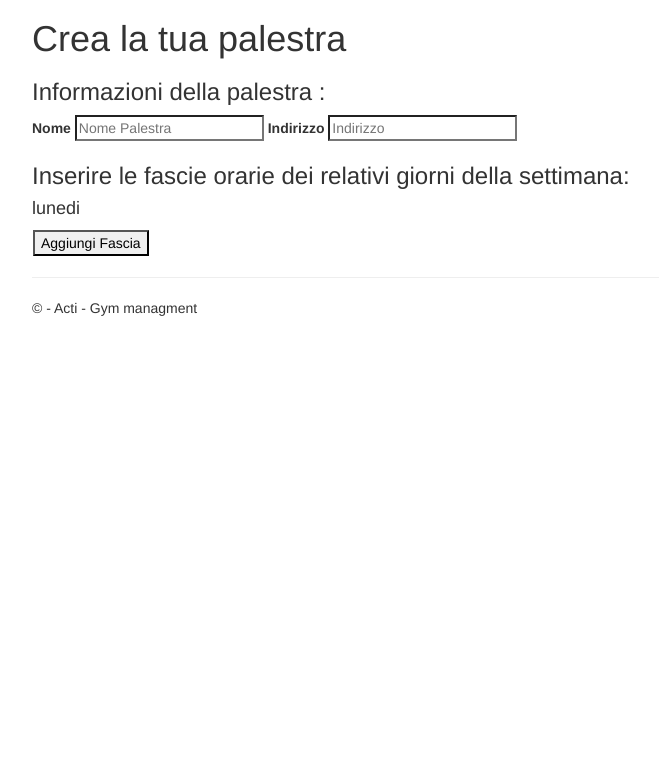
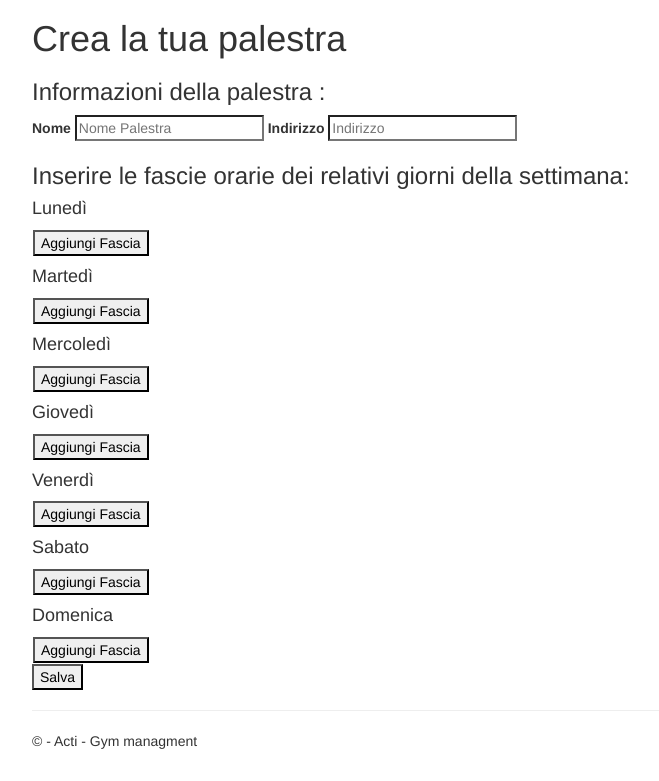
Before and after one commit to SpiderPorkPotter/Palestra, a Flask app: page /creazionePalestra in a window 1280 px wide. Shown: the part 51-832 px from the top of the page, without its empty margins (38-697 px from the left). Before the commit the page ends 367 px from the top, so only its background shows below. Run offline with Flask 2, Linux system fonts and the light colour scheme; some libraries are stand-ins or nearby versions.

Commit message:
fatto html creazionePalestra

```diff
--- a/Palestra/templates/creazionePalestra.html
+++ b/Palestra/templates/creazionePalestra.html
@@ -3,71 +3,85 @@
 {% block content %}
 
 <h1>Crea la tua palestra</h1>
-<form>
+<form action="/creazionePalestra"  method="POST">
     <h3>Informazioni della palestra :</h3>
     <label for="nomePalestra">Nome</label>
     <input type="text" id="nomePalestra"  name="nomePalestra" placeholder="Nome Palestra" required>
 
     <label for="indirizzoPalestra">Indirizzo</label>
     <input type="text" id="indirizzoPalestra"  name="indirizzoPalestra" placeholder="Indirizzo" required>
-</form>
+
 
 
 
 <h3>Inserire le fascie orarie dei relativi giorni della settimana:</h3>
-
-
-<h4>lunedi</h4>
-<table id="t1">
-    <tr><td>    <button id="btn_aggiungi">Aggiungi Fascia</button> </td></tr>
-
-
-</table>
-
-
-
-
-
-
-
-
-
-
-
-
-
 <script>
-
-
-
-
-        var b = document.getElementById("btn_aggiungi")
-        i=0
+    function crea(nomeGiorno){
+        var b = document.getElementById("btn_aggiungi_"+ nomeGiorno)
+        var i=0
         b.addEventListener("click", function(){
             i++;
             var inp = document.createElement("input")
             inp.setAttribute("type","time")
-            var nome = "fascia"+ i
-            inp.setAttribute("name",nome)
-            var table = document.getElementById('t1')
+            var nome_input_ora = "fascia_"+ i + "_" + nomeGiorno
+            inp.setAttribute("name",nome_input_ora)
 
+            var table = document.getElementById('table_'+ nomeGiorno)
             var tr = document.createElement('tr');
 
-
             var td_label = document.createElement('td')
-            td_label.innerHTML = nome
-
-
-            var td = document.createElement('td')
+            td_label.innerHTML = "Fascia" + i
+            var td_ora = document.createElement('td')
+            console.log(inp.getAttribute("name"))
             table.appendChild(tr.appendChild(td_label))
-            table.appendChild(tr.appendChild(td.appendChild(inp)))
-
-
+            table.appendChild(tr.appendChild(td_ora.appendChild(inp)))
         })
-
-
-
-
+    }
 </script>
 
+<h4>Lunedì</h4>
+<table id="table_lun">
+    <tr><td>    <input type="button" id="btn_aggiungi_lun" value="Aggiungi Fascia"></input> </td></tr>
+</table>
+<script > crea("lun") </script>
+
+<h4>Martedì</h4>
+<table id="table_mar">
+    <tr><td>    <input type="button" id="btn_aggiungi_mar" value="Aggiungi Fascia"></input> </td></tr>
+</table>
+<script > crea("mar") </script>
+
+<h4>Mercoledì</h4>
+<table id="table_mer">
+    <tr><td>    <input type="button" id="btn_aggiungi_mer" value="Aggiungi Fascia"></input> </td></tr>
+</table>
+<script > crea("mer") </script>
+
+<h4>Giovedì</h4>
+<table id="table_gio">
+    <tr><td>    <input type="button" id="btn_aggiungi_gio" value="Aggiungi Fascia"></input> </td></tr>
+</table>
+<script > crea("gio") </script>
+
+<h4>Venerdì</h4>
+<table id="table_ven">
+    <tr><td>    <input type="button" id="btn_aggiungi_ven" value="Aggiungi Fascia"></input> </td></tr>
+</table>
+<script > crea("ven") </script>
+<h4>Sabato</h4>
+<table id="table_sab">
+    <tr><td>    <input type="button" id="btn_aggiungi_sab" value="Aggiungi Fascia"></input> </td></tr>
+</table>
+<script > crea("sab") </script>
+
+<h4>Domenica</h4>
+<table id="table_dom">
+    <tr><td>    <input type="button" id="btn_aggiungi_dom" value="Aggiungi Fascia"></input> </td></tr>
+</table>
+<script > crea("dom") </script>
+
+<input type="submit" name="inviaFasce" value="Salva">
+
+</form>
+
 {% endblock %}
```
